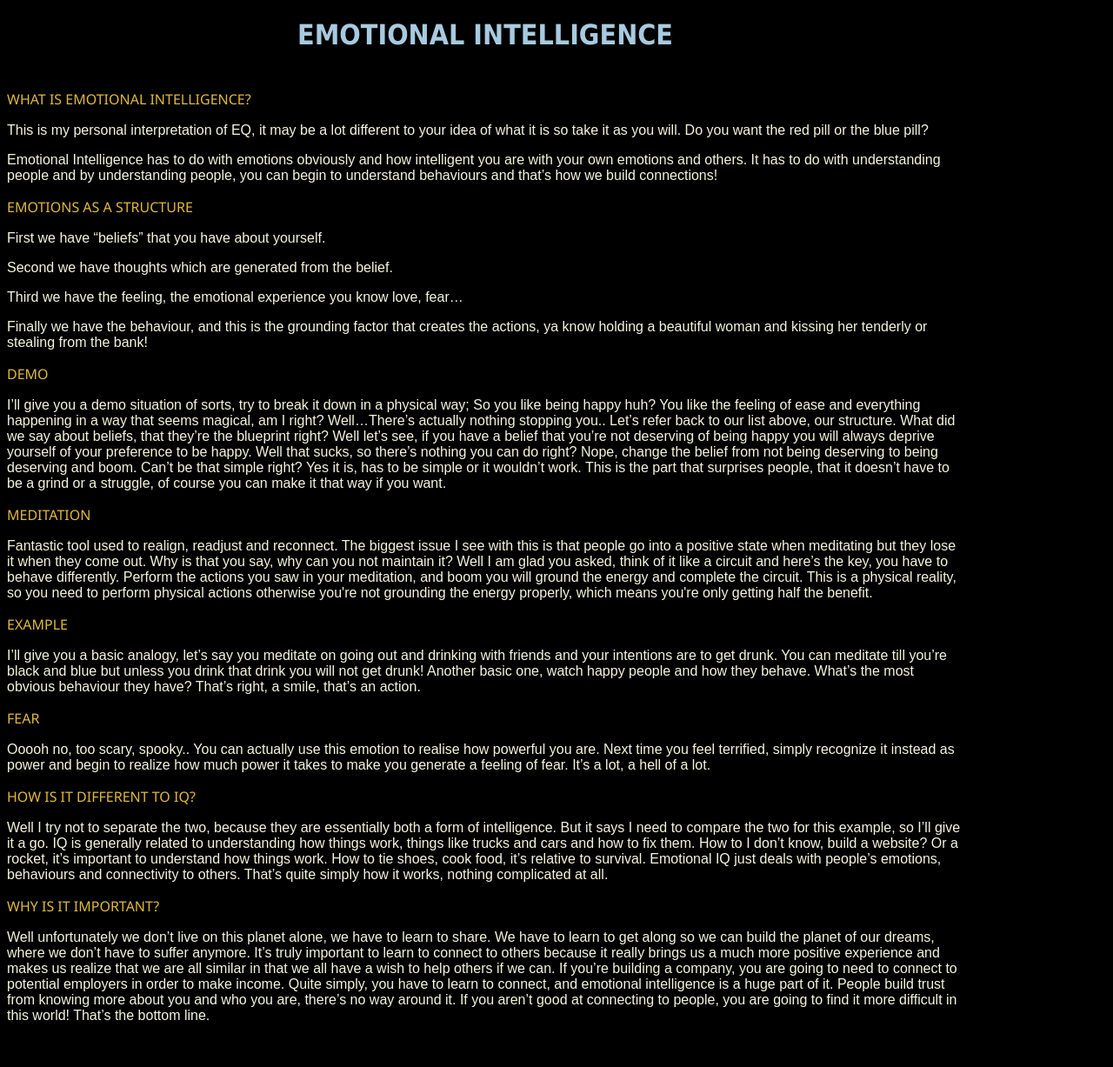
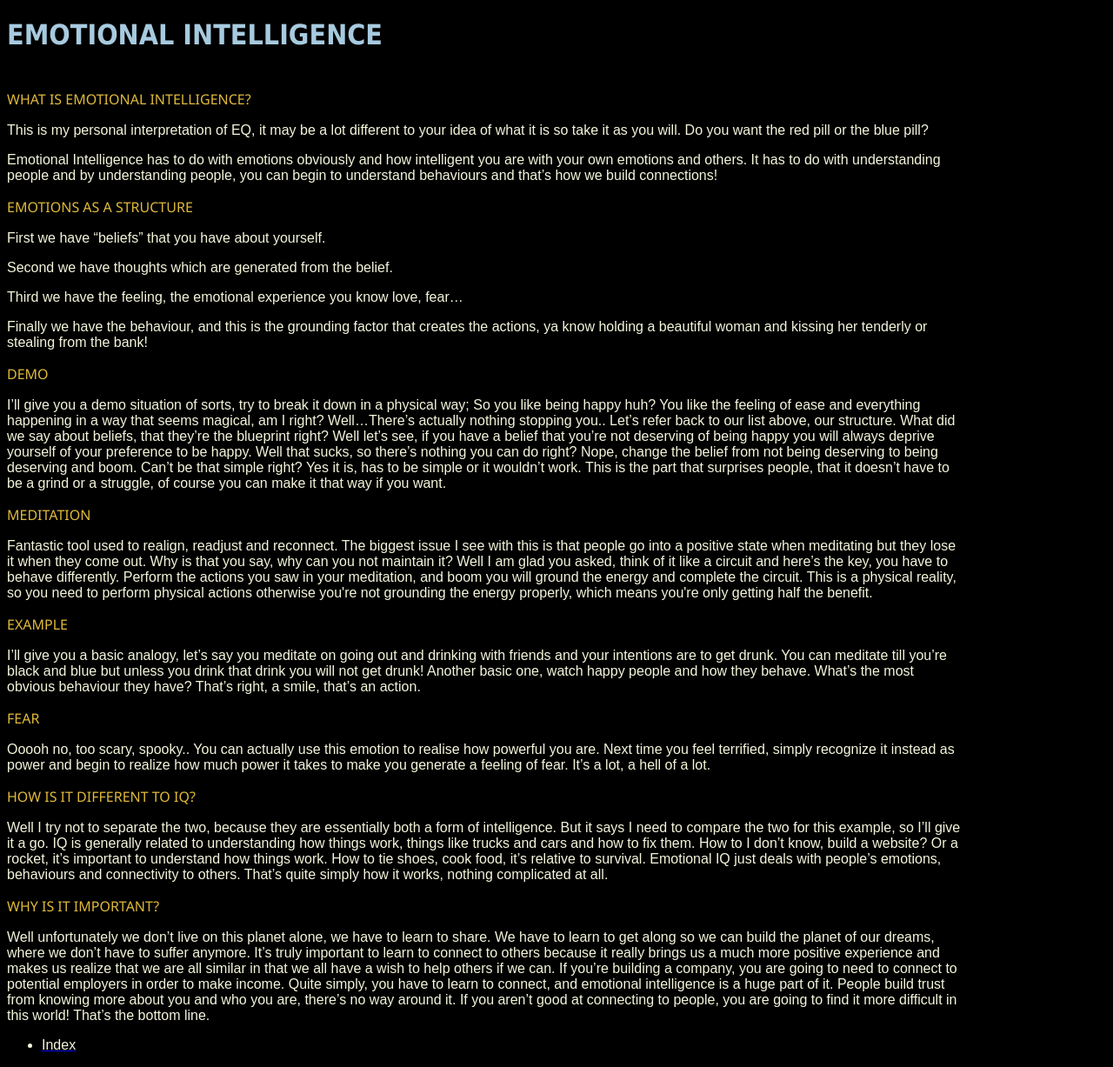
Before and after one commit to AlexanderHall21/AlexanderHall21.github.io, a plain HTML site: page blog/emotional-intelligence.html in a window 1280 px wide. Shown: the whole page at 87% size. Before the commit the page ends 1193 px from the top, so only its background shows below. Drawn offline with Linux system fonts and the light colour scheme.

Commit message:
Keitepai

```diff
--- a/blog/emotional-intelligence.html
+++ b/blog/emotional-intelligence.html
@@ -10,7 +10,7 @@
     <body>
         <DIV style="width: 1100px">
 
-        <h1 id="head" ; style="text-align:center";style="font-family:tahoma">EMOTIONAL INTELLIGENCE</h1><br>
+        <h1 id="head" ; style="text-align:left";style="font-family:tahoma">EMOTIONAL INTELLIGENCE</h1><br>
 
 
             <div style="text-align:left"; style=>WHAT IS EMOTIONAL INTELLIGENCE?</div>
@@ -83,6 +83,9 @@
                             who you are, there’s no way around it. If you aren’t good at connecting to people, you are going to find it
                             more difficult in this world! That’s the bottom line.
                     </p>
+                    <ul>
+                    <a href=https://alexanderHall21.github.io/blog/index.html><li>Index</li></a>
+                    </ul>
                     </DIV>
 
     </body>
```
Also changed, not shown: blog/html-css.html (+4 -0 lines), blog/identity-values.html (+4 -1 lines), blog/index.html (+3 -0 lines), blog/javascript-dom.html (+4 -1 lines), blog/learning-plan.html (+4 -0 lines), blog/template.html (+4 -1 lines).
